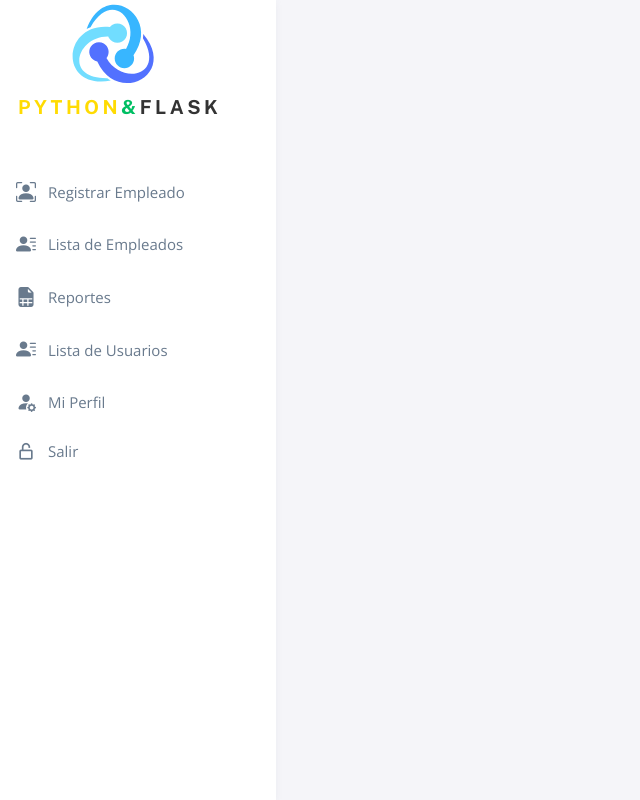
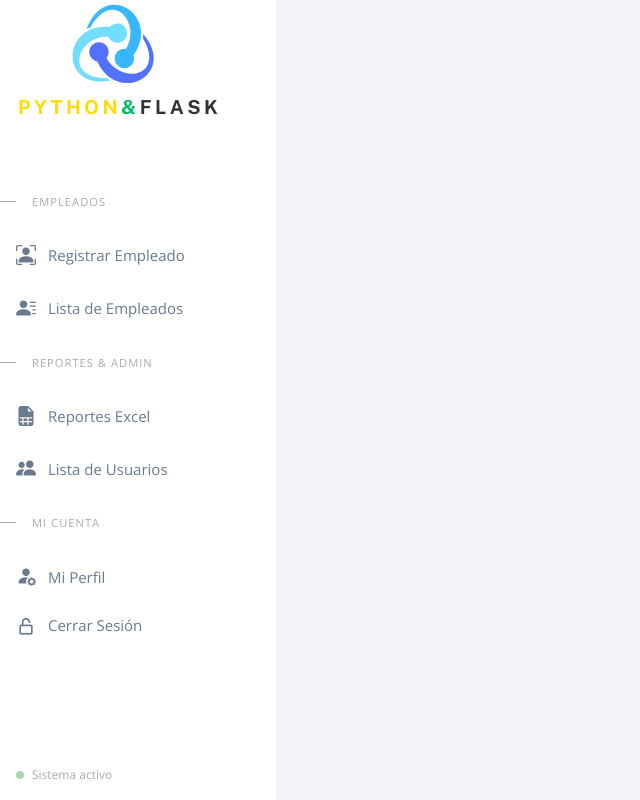
Before and after one commit to LuisGuFer/crud-python-control-versiones, a Flask app: page / in a window 1280 px wide. Shown: the whole page, without its empty margins (0-640 px from the left). Run offline with Flask 3, Linux system fonts and the light colour scheme; the visitor is signed in with stand-in values (Sample User, id 1); some libraries are stand-ins or nearby versions.

Commit message:
feat(frontend): mejora visual del menu sidebar - separadores de seccion y indicador de estado activo

```diff
--- a/my-app/templates/public/includes/menu_sidebar.html
+++ b/my-app/templates/public/includes/menu_sidebar.html
@@ -16,47 +16,78 @@
   </div>
 
   <div class="menu-inner-shadow"></div>
+
   <ul class="menu-inner py-5">
-    <li
-      class="menu-item {% if request.path == '/registrar-empleado' %} active {% endif %}">
+
+    <!-- Sección: Empleados -->
+    <li class="menu-header small text-uppercase">
+      <span class="menu-header-text" style="font-size:0.7rem;color:#aaa;letter-spacing:1px;">Empleados</span>
+    </li>
+
+    <li class="menu-item {% if request.path == '/registrar-empleado' %} active {% endif %}">
       <a href="{{ url_for('viewFormEmpleado') }}" class="menu-link">
         <i class="menu-icon bi bi-person-bounding-box"></i>
         <div data-i18n="Basic">Registrar Empleado</div>
       </a>
     </li>
-    <li
-      class="menu-item {% if request.path == '/lista-de-empleados' %} active{% endif %}">
+
+    <li class="menu-item {% if request.path == '/lista-de-empleados' %} active{% endif %}">
       <a href="/lista-de-empleados" class="menu-link">
         <i class="menu-icon bi bi-person-lines-fill"></i>
         <div data-i18n="Boxicons">Lista de Empleados</div>
       </a>
     </li>
-    <li
-      class="menu-item {% if request.path == '/descargar-informe-empleados' %} active {% endif %}">
+
+    <!-- Sección: Reportes & Admin -->
+    <li class="menu-header small text-uppercase mt-2">
+      <span class="menu-header-text" style="font-size:0.7rem;color:#aaa;letter-spacing:1px;">Reportes & Admin</span>
+    </li>
+
+    <li class="menu-item {% if request.path == '/descargar-informe-empleados' %} active {% endif %}">
       <a href="/descargar-informe-empleados" class="menu-link">
         <i class="menu-icon bi bi-file-earmark-spreadsheet-fill"></i>
-        <div data-i18n="Tables">Reportes</div>
+        <div data-i18n="Tables">Reportes Excel</div>
       </a>
     </li>
-    <li
-      class="menu-item {% if request.path == '/lista-de-usuarios' %} active {% endif %}">
+
+    <li class="menu-item {% if request.path == '/lista-de-usuarios' %} active {% endif %}">
       <a href="/lista-de-usuarios" class="menu-link">
-        <i class="menu-icon bi bi-person-lines-fill"></i>
+        <i class="menu-icon bi bi-people-fill"></i>
         <div data-i18n="Tables">Lista de Usuarios</div>
       </a>
     </li>
-    <li
-      class="menu-item {% if request.path == '/mi-perfil' %} active {% endif %}">
+
+    <!-- Sección: Cuenta -->
+    <li class="menu-header small text-uppercase mt-2">
+      <span class="menu-header-text" style="font-size:0.7rem;color:#aaa;letter-spacing:1px;">Mi Cuenta</span>
+    </li>
+
+    <li class="menu-item {% if request.path == '/mi-perfil' %} active {% endif %}">
       <a href="/mi-perfil" class="menu-link">
         <i class="menu-icon bi bi-person-fill-gear"></i>
         <div data-i18n="Tables">Mi Perfil</div>
       </a>
     </li>
+
     <li class="menu-item">
       <a href="{{ url_for('cerraSesion') }}" class="menu-link">
         <i class="menu-icon tf-icons bx bx-lock-open-alt"></i>
-        <div data-i18n="Tables">Salir</div>
+        <div data-i18n="Tables">Cerrar Sesión</div>
       </a>
     </li>
+
   </ul>
+
+  <!-- Mini estado en footer del sidebar -->
+  <div class="p-3 mt-auto" style="border-top:1px solid rgba(255,255,255,0.1);">
+    <div class="d-flex align-items-center gap-2">
+      <span style="width:8px;height:8px;background:#28a745;border-radius:50%;display:inline-block;animation:pulse-s 1.5s infinite;flex-shrink:0;"></span>
+      <span style="font-size:0.75rem;color:#aaa;">Sistema activo</span>
+    </div>
+  </div>
+  <style>
+    @keyframes pulse-s {
+      0%,100%{opacity:1}50%{opacity:0.4}
+    }
+  </style>
 </aside>
```
